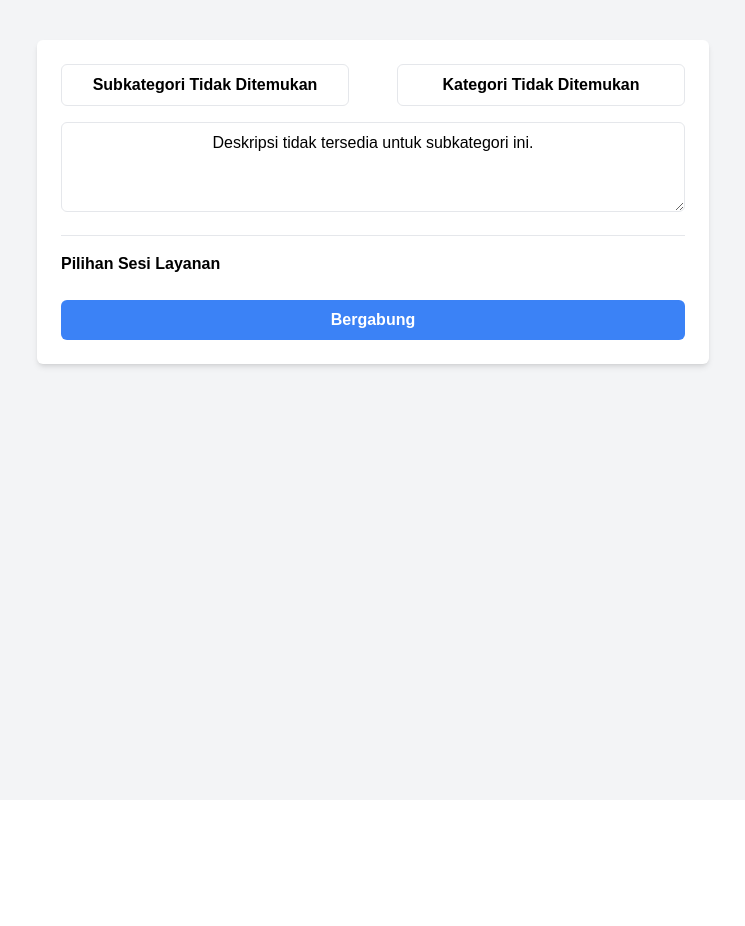
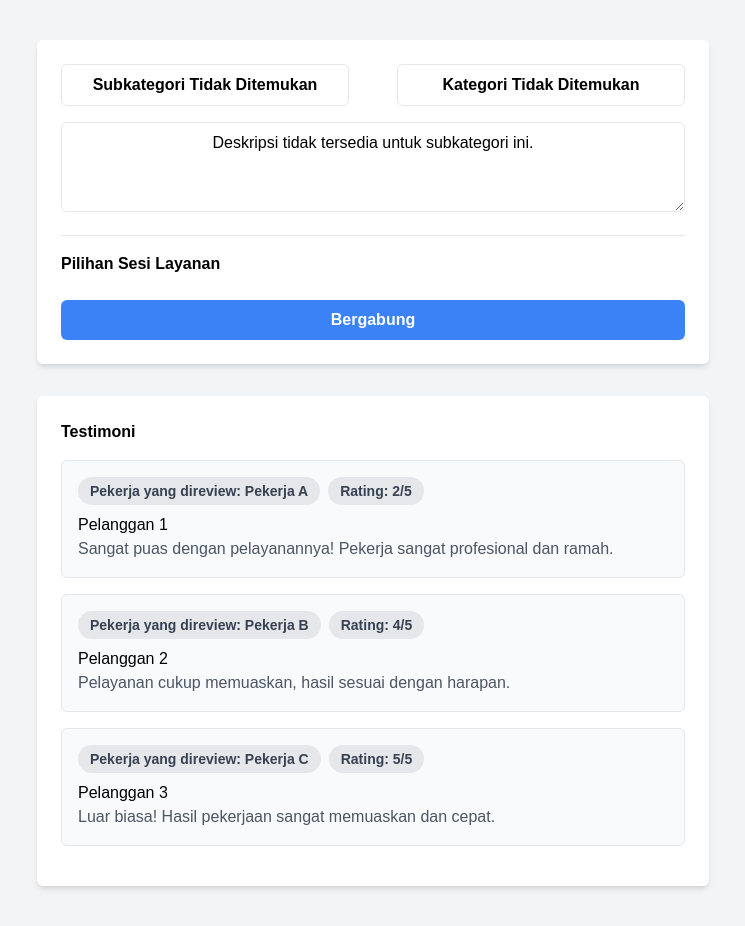
Before and after one commit to Andrew4Coding/sijarta-ngequery, a Next.js app: page /subkategori-jasa/pekerja in a window 1280 px wide. Shown: the whole page, without its empty margins (267-1012 px from the left). Before the commit the page ends 800 px from the top, so only its background shows below. Built offline with nearby package versions, Linux system fonts and the light colour scheme.

Commit message:
feat: add testimoni

```diff
--- /dev/null
+++ b/modules/PemesananJasaModule/elements/ModalTestimoni.tsx
@@ -0,0 +1,66 @@
+// ModalTestimoni.tsx
+
+import React, { useState } from 'react';
+
+type ModalTestimoniProps = {
+    isOpen: boolean;
+    closeModal: () => void;
+};
+
+const ModalTestimoni: React.FC<ModalTestimoniProps> = ({ isOpen, closeModal }) => {
+    const [rating, setRating] = useState<number>(1);
+    const [comment, setComment] = useState<string>('');
+
+    if (!isOpen) return null;
+
+    const handleSubmit = () => {
+        closeModal();
+    };
+
+    return (
+        <div className="fixed inset-0 bg-gray-500 bg-opacity-50 flex justify-center items-center">
+            <div className="bg-white p-6 rounded-lg shadow-lg w-96">
+                <h3 className="text-lg font-bold mb-4">Form Testimoni</h3>
+                <div className="mb-4">
+                    <label className="block mb-2">Rating:</label>
+                    <select
+                        value={rating}
+                        onChange={(e) => setRating(Number(e.target.value))}
+                        className="p-2 border rounded-md w-full"
+                    >
+                        {[...Array(10)].map((_, idx) => (
+                            <option key={idx} value={idx + 1}>{idx + 1}</option>
+                        ))}
+                    </select>
+                </div>
+
+                <div className="mb-4">
+                    <label className="block mb-2">Komentar:</label>
+                    <textarea
+                        value={comment}
+                        onChange={(e) => setComment(e.target.value)}
+                        className="p-2 border rounded-md w-full"
+                        rows={4}
+                    />
+                </div>
+
+                <div className="flex justify-end gap-2">
+                    <button
+                        onClick={closeModal}
+                        className="px-4 py-2 bg-gray-500 text-white rounded-md"
+                    >
+                        Batal
+                    </button>
+                    <button
+                        onClick={handleSubmit}
+                        className="px-4 py-2 bg-blue-500 text-white rounded-md"
+                    >
+                        Submit
+                    </button>
+                </div>
+            </div>
+        </div>
+    );
+};
+
+export default ModalTestimoni;
--- a/modules/PemesananJasaModule/index.tsx
+++ b/modules/PemesananJasaModule/index.tsx
@@ -1,6 +1,7 @@
 'use client';
 
 import React, { useState, useEffect } from 'react';
+import ModalTestimoni from '@/modules/PemesananJasaModule/elements/ModalTestimoni';
 
 type Order = {
     subcategory: string;
@@ -10,6 +11,12 @@ type Order = {
     status: string;
 };
 
+type Testimonial = {
+    rating: number;
+    comment: string;
+    workerName: string;
+};
+
 const statuses = ["Menunggu Pembayaran", "Mencari Pekerja Terdekat", "Pesanan Selesai", "Pesanan Dibatalkan"];
 
 const PemesananJasaModule = () => {
@@ -17,12 +24,21 @@ const PemesananJasaModule = () => {
     const [filteredOrders, setFilteredOrders] = useState<Order[]>([]);
     const [subcategoryFilter, setSubcategoryFilter] = useState("");
     const [statusFilter, setStatusFilter] = useState("");
+    const [testimonials, setTestimonials] = useState<Testimonial[]>([]);
+    const [showModal, setShowModal] = useState(false);
+    const [selectedOrderIndex, setSelectedOrderIndex] = useState<number | null>(null);
 
     useEffect(() => {
-        // Ambil data pesanan dari localStorage atau API
-        const savedOrders = JSON.parse(localStorage.getItem('orders') || '[]');
-        setOrders(savedOrders);
-        setFilteredOrders(savedOrders); // Inisialisasi filteredOrders
+        // Hardcoded order data for testing purposes
+        const hardcodedOrders: Order[] = [
+            { subcategory: "Konsultasi Bisnis", session: "Sesi 1", price: "Rp 1.000.000", workerName: "John Doe", status: "Pesanan Selesai" },
+            { subcategory: "Konsultasi Bisnis", session: "Sesi 2", price: "Rp 500.000", workerName: "Jane Smith", status: "Pesanan Selesai" },
+            { subcategory: "Konsultasi Keuangan", session: "Sesi 1", price: "Rp 750.000", workerName: "Alex Johnson", status: "Pesanan Dibatalkan" },
+            { subcategory: "Konsultasi Keuangan", session: "Sesi 2", price: "Rp 1.200.000", workerName: "Emily Davis", status: "Menunggu Pembayaran" }
+        ];
+
+        setOrders(hardcodedOrders);
+        setFilteredOrders(hardcodedOrders); // Initialize filtered orders
     }, []);
 
     const handleCancelOrder = (index: number) => {
@@ -34,7 +50,20 @@ const PemesananJasaModule = () => {
     };
 
     const handleCreateTestimonial = (index: number) => {
-        // Implementasikan logika pembuatan testimoni
+        setSelectedOrderIndex(index); // Store which order is selected for testimonial
+        setShowModal(true); // Show the modal
+    };
+
+    const handleSubmitTestimonial = (rating: number, comment: string) => {
+        if (selectedOrderIndex !== null) {
+            const newTestimonial = {
+                rating,
+                comment,
+                workerName: orders[selectedOrderIndex].workerName
+            };
+            setTestimonials([...testimonials, newTestimonial]);
+            setShowModal(false); // Close the modal
+        }
     };
 
     const applyFilters = () => {
@@ -51,7 +80,7 @@ const PemesananJasaModule = () => {
         <div className="p-6 bg-gray-100 min-h-screen">
             <h2 className="font-bold text-xl mb-4">Pesanan Jasa</h2>
 
-            {/* Bagian Filter */}
+            {/* Filter Section */}
             <div className="flex gap-4 mb-4">
                 <select
                     value={subcategoryFilter}
@@ -61,7 +90,6 @@ const PemesananJasaModule = () => {
                     <option value="">Subkategori</option>
                     <option value="Konsultasi Bisnis">Konsultasi Bisnis</option>
                     <option value="Konsultasi Keuangan">Konsultasi Keuangan</option>
-                    {/* Tambahkan subkategori lainnya jika diperlukan */}
                 </select>
 
                 <select
@@ -80,7 +108,7 @@ const PemesananJasaModule = () => {
                 </button>
             </div>
 
-            {/* Daftar Pesanan */}
+            {/* Orders List */}
             {filteredOrders.map((order, index) => (
                 <div key={index} className="border p-4 mb-2 rounded-lg bg-white shadow-sm">
                     <div className="grid grid-cols-6 gap-2 text-center">
@@ -105,14 +133,7 @@ const PemesananJasaModule = () => {
                             <p>{order.status}</p>
                         </div>
                         <div className="flex items-center justify-center">
-                            {order.status === "Menunggu Pembayaran" || order.status === "Mencari Pekerja Terdekat" ? (
-                                <button
-                                    onClick={() => handleCancelOrder(index)}
-                                    className="px-4 py-2 bg-red-500 text-white rounded-md"
-                                >
-                                    Batalkan
-                                </button>
-                            ) : order.status === "Pesanan Selesai" ? (
+                            {order.status === "Pesanan Selesai" ? (
                                 <button
                                     onClick={() => handleCreateTestimonial(index)}
                                     className="px-4 py-2 bg-blue-500 text-white rounded-md"
@@ -124,6 +145,12 @@ const PemesananJasaModule = () => {
                     </div>
                 </div>
             ))}
+
+            {/* Modal Testimoni */}
+            <ModalTestimoni
+                isOpen={showModal}
+                closeModal={() => setShowModal(false)}
+            />
         </div>
     );
 };
--- a/modules/SubKategoriJasaPekerja/index.tsx
+++ b/modules/SubKategoriJasaPekerja/index.tsx
@@ -11,6 +11,13 @@ type Session = {
 type SubcategoryInfo = {
     description: string;
     sessions: Session[];
+};
+
+type Testimonial = {
+    workerName: string;
+    rating: number;
+    customerName: string;
+    review: string;
 };
 
 const subcategoryData: Record<string, { category: string; info: SubcategoryInfo }> = {
@@ -317,6 +324,28 @@ const subcategoryData: Record<string, { category: string; info: SubcategoryInfo
 };
 
 export const SubKategoriJasaPekerja = () => {
+    const [testimonials, setTestimonials] = useState<Testimonial[]>([
+  {
+    workerName: "Pekerja A",
+    rating: 2,
+    customerName: "Pelanggan 1",
+    review: "Sangat puas dengan pelayanannya! Pekerja sangat profesional dan ramah.",
+  },
+  {
+    workerName: "Pekerja B",
+    rating: 4,
+    customerName: "Pelanggan 2",
+    review: "Pelayanan cukup memuaskan, hasil sesuai dengan harapan.",
+  },
+  {
+    workerName: "Pekerja C",
+    rating: 5,
+    customerName: "Pelanggan 3",
+    review: "Luar biasa! Hasil pekerjaan sangat memuaskan dan cepat.",
+  },
+]);
+
+
     const searchParams = useSearchParams();
     const subcategory = searchParams.get('subcategory') || 'Subkategori Tidak Ditemukan';
 
@@ -326,20 +355,15 @@ export const SubKategoriJasaPekerja = () => {
     };
     const category = subcategoryData[subcategory]?.category || 'Kategori Tidak Ditemukan';
 
-    // State to track if the worker has joined
     const [isJoined, setIsJoined] = useState(false);
 
-    // Function to handle joining the category
     const handleJoin = () => {
         setIsJoined(true);
-        // Additional logic to add worker to the category could go here
-        // For example, API call to update worker's category association
     };
 
     return (
         <main className="flex flex-col items-center py-10 px-5 bg-gray-100 min-h-screen">
             <div className="w-full max-w-2xl bg-white shadow-md rounded-md p-6">
-                {/* Subkategori and Kategori */}
                 <div className="flex justify-between space-x-12 mb-4">
                     <input
                         type="text"
@@ -355,7 +379,6 @@ export const SubKategoriJasaPekerja = () => {
                     />
                 </div>
 
-                {/* Deskripsi */}
                 <textarea
                     value={subcategoryInfo.description}
                     className="border p-2 rounded-md w-full mb-4 text-center bg-white"
@@ -363,7 +386,6 @@ export const SubKategoriJasaPekerja = () => {
                     disabled
                 />
 
-                {/* Pilihan Sesi Layanan */}
                 <div className="border-t pt-4">
                     <h2 className="font-bold mb-2">Pilihan Sesi Layanan</h2>
                     {subcategoryInfo.sessions.map((session: Session, index: number) => (
@@ -374,7 +396,6 @@ export const SubKategoriJasaPekerja = () => {
                     ))}
                 </div>
 
-                {/* Join Button */}
                 {!isJoined && (
                     <button
                         onClick={handleJoin}
@@ -384,6 +405,25 @@ export const SubKategoriJasaPekerja = () => {
                     </button>
                 )}
             </div>
+
+            {/* Testimonials Section */}
+            <div className="w-full max-w-2xl bg-white shadow-md rounded-md p-6 mt-8">
+                <h2 className="font-bold mb-4">Testimoni</h2>
+                {testimonials.map((testimonial, index) => (
+                    <div key={index} className="border rounded-md p-4 mb-4 bg-gray-50">
+                        <div className="flex space-x-2 mb-2">
+                            <span className="bg-gray-200 text-gray-700 px-3 py-1 rounded-full text-sm font-semibold">
+                                Pekerja yang direview: {testimonial.workerName}
+                            </span>
+                            <span className="bg-gray-200 text-gray-700 px-3 py-1 rounded-full text-sm font-semibold">
+                                Rating: {testimonial.rating}/5
+                            </span>
+                        </div>
+                        <p className="font-medium">{testimonial.customerName}</p>
+                        <p className="text-gray-600">{testimonial.review}</p>
+                    </div>
+                ))}
+            </div>
         </main>
     );
 };
--- a/modules/SubKategoriJasaPengguna/index.tsx
+++ b/modules/SubKategoriJasaPengguna/index.tsx
@@ -11,6 +11,13 @@ type Session = {
 type SubcategoryInfo = {
     description: string;
     sessions: Session[];
+};
+
+type Testimonial = {
+    workerName: string;
+    rating: number;
+    customerName: string;
+    review: string;
 };
 
 const subcategoryData: Record<string, { category: string; info: SubcategoryInfo }> = {
@@ -317,6 +324,28 @@ const subcategoryData: Record<string, { category: string; info: SubcategoryInfo
 };
 
 export const SubKategoriJasaPengguna = () => {
+
+    const testimonials: Testimonial[] = [
+        {
+            workerName: "Pekerja A",
+            rating: 2,
+            customerName: "Pelanggan 1",
+            review: "Sangat puas dengan pelayanannya! Pekerja sangat profesional dan ramah.",
+        },
+        {
+            workerName: "Pekerja B",
+            rating: 4,
+            customerName: "Pelanggan 2",
+            review: "Pelayanan cukup memuaskan, hasil sesuai dengan harapan.",
+        },
+        {
+            workerName: "Pekerja C",
+            rating: 5,
+            customerName: "Pelanggan 3",
+            review: "Luar biasa! Hasil pekerjaan sangat memuaskan dan cepat.",
+        },
+    ];
+
     const searchParams = useSearchParams();
     const router = useRouter();
     const subcategory = searchParams.get('subcategory') || 'Subkategori Tidak Ditemukan';
@@ -403,6 +432,25 @@ export const SubKategoriJasaPengguna = () => {
                     </div>
                 </div>
             )}
+
+            {/* Testimonials Section */}
+            <div className="w-full max-w-2xl bg-white shadow-md rounded-md p-6 mt-8">
+                <h2 className="font-bold mb-4">Testimoni</h2>
+                {testimonials.map((testimonial, index) => (
+                    <div key={index} className="border rounded-md p-4 mb-4 bg-gray-50">
+                        <div className="flex space-x-2 mb-2">
+                            <span className="bg-gray-200 text-gray-700 px-3 py-1 rounded-full text-sm font-semibold">
+                                Pekerja yang direview: {testimonial.workerName}
+                            </span>
+                            <span className="bg-gray-200 text-gray-700 px-3 py-1 rounded-full text-sm font-semibold">
+                                Rating: {testimonial.rating}/5
+                            </span>
+                        </div>
+                        <p className="font-medium">{testimonial.customerName}</p>
+                        <p className="text-gray-600">{testimonial.review}</p>
+                    </div>
+                ))}
+            </div>
         </main>
     );
 };
```
